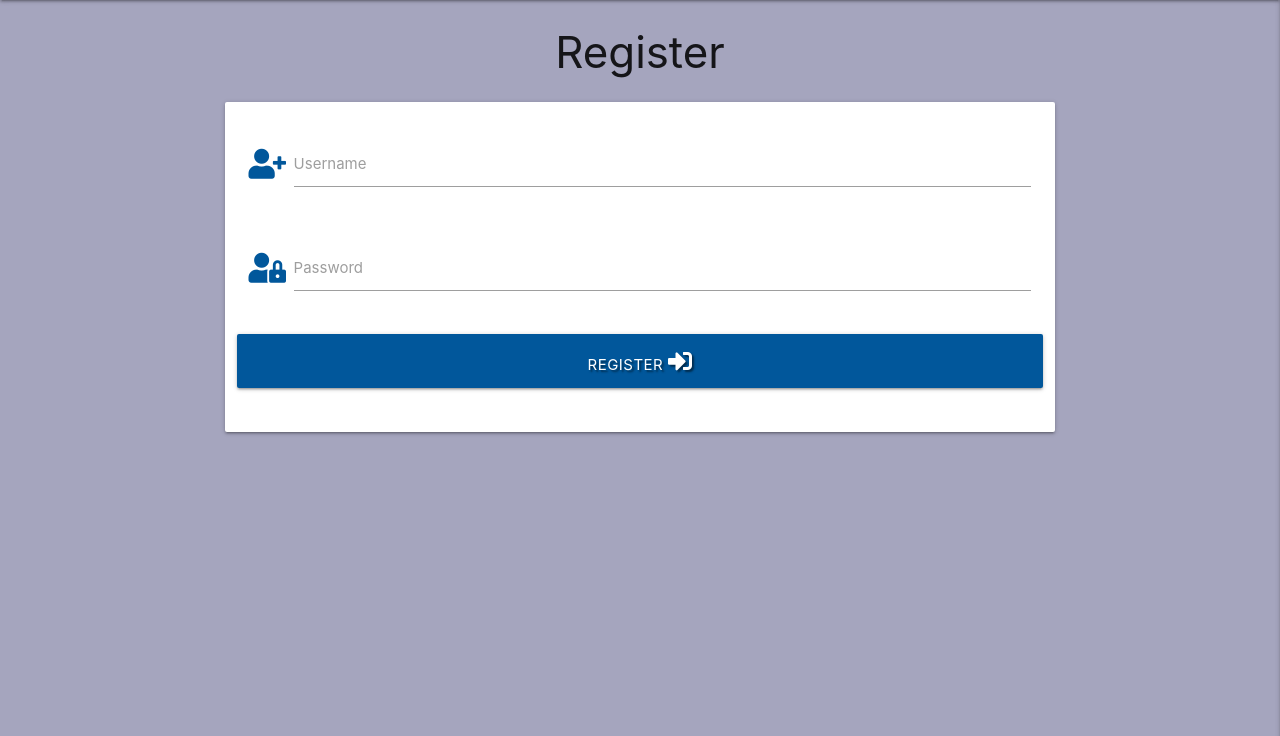
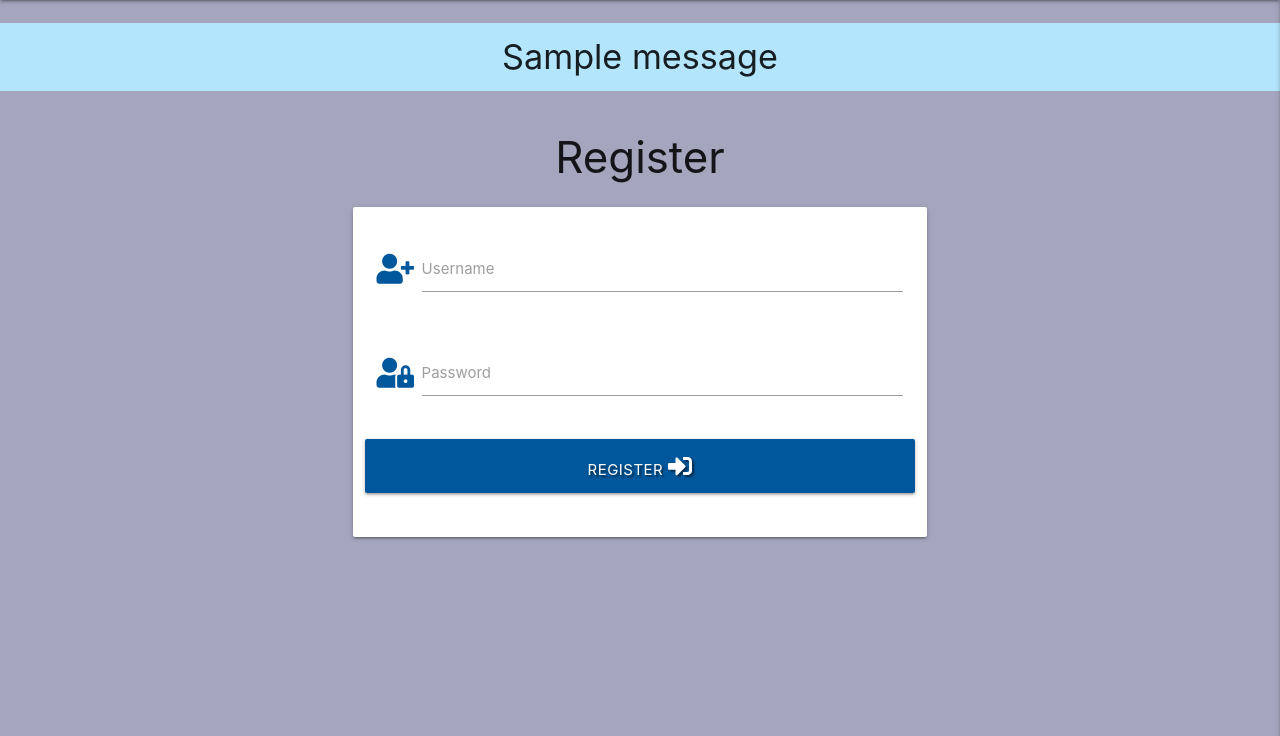
Before and after one commit to ANDREWAHN-UK/Mini-Project-Task-Manager, a Flask app: page /register in a window 1280 px wide. Shown: the part 64-800 px from the top of the page. Run offline with Flask 2, Linux system fonts and the light colour scheme; one stand-in notice (Sample message) is shown; some libraries are stand-ins or nearby versions.

Commit message:
templates - added registration.html; modified base.html

```diff
--- a/templates/base.html
+++ b/templates/base.html
@@ -52,8 +52,27 @@
 
     </header>
 
-    {% block content %}
+    <section>
+        <!-- flash messages go here -->
+
+        {% with messages = get_flashed_messages() %}
+            {% if messages %}
+                {% for message in messages%}
+                    <div class="row flashes">
+                        <h4 class="light-blue lighten-4 center-align">
+                            {{ message }}
+                        </h4>
+                    </div>
+                {% endfor%}
+            {% endif %}
+        {% endwith %}
+    </section>
+
+    <main class="container">
+     {% block content %}
     {% endblock %}
+    </main>
+
     <script src="https://code.jquery.com/jquery-3.6.0.min.js"
         integrity="sha256-/xUj+3OJU5yExlq6GSYGSHk7tPXikynS7ogEvDej/m4=" crossorigin="anonymous"></script>
     <script src="https://cdnjs.cloudflare.com/ajax/libs/materialize/1.0.0/js/materialize.min.js"></script>
--- a/templates/register.html
+++ b/templates/register.html
@@ -9,7 +9,7 @@
             <div class="row">
                 <div class="input-field col s12">
                     <i class="fas fa-user-plus prefix light-blue-text text-darken-4"></i>
-                    <input id="username" name="username" type="text" class="validate">
+                    <input id="username" name="username" type="text"  minlength="5" maxlength="15" pattern="^[a-zA-Z0-9]{5,15}$" class="validate" required>
                     <label for="username"> Username </label>
                 </div>
             </div>
@@ -17,7 +17,7 @@
             <div class="row">
                 <div class="input-field col s12">
                     <i class="fas fa-user-lock prefix light-blue-text text-darken-4"></i>
-                    <input id="password" name = "password" type="password" class="validate">
+                    <input id="password" name = "password" type="password" minlength="5" maxlength="15" class="validate" required>
                     <label for="password">Password</label>
                 </div>
             </div>
```
